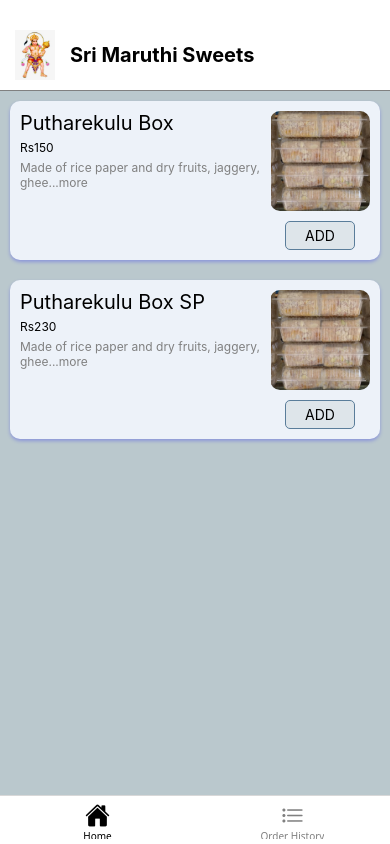
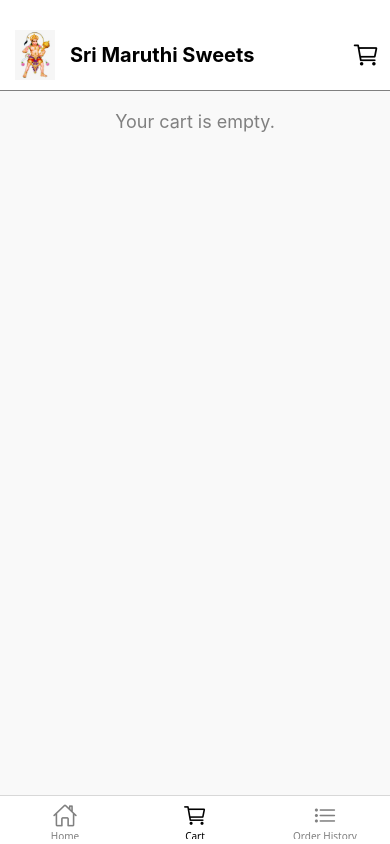
Before and after one commit to charan469/Maruthi-Sweets, a React Native app: screen /Cart in a window 390 px wide. Built offline with nearby package versions, Linux system fonts and the light colour scheme.

Commit message:
created cart screen and linked project to eas

```diff
--- a/App.tsx
+++ b/App.tsx
@@ -8,6 +8,7 @@
 import Ionicons from 'react-native-vector-icons/Ionicons';
 import { Provider } from 'react-redux';
 import store from './src/redux/store';
+import CartScreen from './src/screens/cartScreen';
 
 const Tab = createBottomTabNavigator();
 
@@ -41,6 +42,15 @@
             }
           >
             <Tab.Screen name="Home" component={HomeScreen} />
+            <Tab.Screen
+              name="Cart"
+              component={CartScreen}
+              options={{
+                tabBarIcon: ({ color, size }) => (
+                  <Ionicons name="cart-outline" color={color} size={size} />
+                ),
+              }}
+            />
              <Tab.Screen name="Order History" component={OrderHistoryScreen} />
           </Tab.Navigator>
         </NavigationContainer>
--- a/app.json
+++ b/app.json
@@ -23,6 +23,12 @@
     },
     "web": {
       "favicon": "./assets/favicon.png"
-    }
+    },
+    "extra": {
+      "eas": {
+        "projectId": "842585f4-3905-4ecb-8103-7be132ec4e46"
+      }
+    },
+    "owner": "cherry469"
   }
 }
--- a/src/components/card.tsx
+++ b/src/components/card.tsx
@@ -8,6 +8,7 @@
         name: string;
         price: number;
         description: string;
+        image: string;
     };
 }
 
@@ -45,7 +46,7 @@
             </View>
             <View style={{ justifyContent: "center", alignItems: "center" }}>
                 <Image
-                    source={require("../../assets/putharekulu_box_sample.png")}
+                    source={item.image}
                     style={{ width: 100, height: 100, borderRadius: 10 }}
                     resizeMode="contain"
                 />
--- a/src/components/header.tsx
+++ b/src/components/header.tsx
@@ -1,11 +1,27 @@
 import React from 'react';
-import { View, Image, Text, StyleSheet } from 'react-native';
+import { View, Image, Text, StyleSheet, TouchableOpacity } from 'react-native';
+import Ionicons from "react-native-vector-icons/Ionicons";
+import { useSelector } from "react-redux";
+import { useNavigation } from "@react-navigation/native";
 
 const Header: React.FC = () => {
+    const cart = useSelector((state: any) => state.cart.cart);
+    const navigation = useNavigation<any>();
+    // Calculate total items in the cart
+    const totalItems = cart.reduce((sum: number, item: any) => sum + item.quantity, 0);
+
     return (
         <View style={styles.header}>
             <Image source={require('../../assets/Hanuman_Logo.png')} style={styles.headerLogo} resizeMode='contain' />
             <Text style={styles.headerTitle}>Sri Maruthi Sweets</Text>
+            <TouchableOpacity style={styles.cartContainer} onPress={() =>  navigation.navigate("Cart")}>
+                <Ionicons name="cart-outline" size={28} color="#000" />
+                {totalItems > 0 && (
+                    <View style={styles.cartBadge}>
+                        <Text style={styles.cartBadgeText}>{totalItems}</Text>
+                    </View>
+                )}
+            </TouchableOpacity>
         </View>
     );
 };
@@ -13,13 +29,13 @@
 const styles = StyleSheet.create({
     header: {
         flexDirection: 'row',
-        justifyContent:'flex-start',
+        justifyContent: 'flex-start',
         alignItems: 'center',
         padding: 10,
         paddingTop: 30,
         backgroundColor: '#fff',
-        borderBottomWidth:0.6,
-        borderBottomColor:'grey'
+        borderBottomWidth: 0.6,
+        borderBottomColor: 'grey'
     },
     headerLogo: {
         width: 50,
@@ -30,6 +46,26 @@
         fontSize: 20,
         fontWeight: 'bold',
     },
+    cartContainer: {
+        position: "relative",
+        marginLeft:'auto'
+    },
+    cartBadge: {
+        position: "absolute",
+        right: -5,
+        top: -5,
+        backgroundColor: "red",
+        borderRadius: 10,
+        paddingHorizontal: 5,
+        height: 20,
+        justifyContent: "center",
+        alignItems: "center",
+    },
+    cartBadgeText: {
+        color: "#fff",
+        fontSize: 12,
+        fontWeight: "bold",
+    },
 });
 
 export default Header;
--- a/src/screens/cartScreen.tsx
+++ b/src/screens/cartScreen.tsx
@@ -3,9 +3,9 @@
 import { useSelector, useDispatch } from 'react-redux';
 import { removeItemFromCart, updateItemQuantity } from '../redux/actions/cartActions';
 
-const CartScreen = () => {
+const CartScreen = ({ navigation }) => {
   const dispatch = useDispatch();
-  const cart = useSelector(state => state.cart.cart);  // Access the cart state
+  const cart = useSelector((state) => state.cart.cart); // Access the cart state
 
   const handleIncrease = (item) => {
     dispatch(updateItemQuantity(item, item.quantity + 1));
@@ -14,18 +14,19 @@
   const handleDecrease = (item) => {
     if (item.quantity > 1) {
       dispatch(updateItemQuantity(item, item.quantity - 1));
+    } else {
+      dispatch(removeItemFromCart(item.name)); // Remove item if quantity goes to 0
     }
-  };
-
-  const handleRemove = (item) => {
-    dispatch(removeItemFromCart(item));
   };
 
   return (
     <View style={styles.container}>
-      {cart.map((item) => (
+      {cart.length === 0 ? (
+        <Text style={styles.emptyText}>Your cart is empty.</Text>
+      ) : (
+        cart.map((item) => (
           <View key={item.name} style={styles.cartItem}>
-          <Text>{item.name}</Text>
+            <Text style={styles.itemName}>{item.name}</Text>
             <View style={styles.quantityContainer}>
               <TouchableOpacity onPress={() => handleDecrease(item)}>
                 <Text style={styles.button}>-</Text>
@@ -35,11 +36,12 @@
                 <Text style={styles.button}>+</Text>
               </TouchableOpacity>
             </View>
-          <TouchableOpacity onPress={() => handleRemove(item)}>
+            <TouchableOpacity onPress={() => dispatch(removeItemFromCart(item.name))}>
               <Text style={styles.removeButton}>Remove</Text>
             </TouchableOpacity>
           </View>
-      ))}
+        ))
+      )}
     </View>
   );
 };
@@ -48,12 +50,30 @@
   container: {
     flex: 1,
     padding: 20,
+    backgroundColor: '#f9f9f9',
+  },
+  emptyText: {
+    textAlign: 'center',
+    fontSize: 18,
+    color: 'gray',
   },
   cartItem: {
     flexDirection: 'row',
     justifyContent: 'space-between',
     alignItems: 'center',
     marginBottom: 15,
+    padding: 10,
+    backgroundColor: '#fff',
+    borderRadius: 8,
+    shadowColor: '#000',
+    shadowOffset: { width: 0, height: 2 },
+    shadowOpacity: 0.1,
+    shadowRadius: 4,
+    elevation: 3,
+  },
+  itemName: {
+    fontSize: 16,
+    fontWeight: 'bold',
   },
   quantityContainer: {
     flexDirection: 'row',
@@ -66,6 +86,7 @@
   removeButton: {
     color: 'red',
     marginLeft: 10,
+    fontSize: 14,
   },
 });
 
--- a/src/screens/homeScreen.tsx
+++ b/src/screens/homeScreen.tsx
@@ -9,11 +9,13 @@
       name: "Putharekulu Box",
       price: 150,
       description: "Made of rice paper and dry fruits, jaggery, ghee...more",
+      image: require("../../assets/putharekulu_box_sample.png")
     },
     {
       name: "Putharekulu Box SP",
       price: 230,
       description: "Made of rice paper and dry fruits, jaggery, ghee...more",
+      image: require("../../assets/putharekulu_box_sample2.png")
     }
   ]
   return (
```
Also changed, not shown: assets/putharekulu_box_sample2.png (added). Lines whose indentation alone changed are shown as unchanged.
